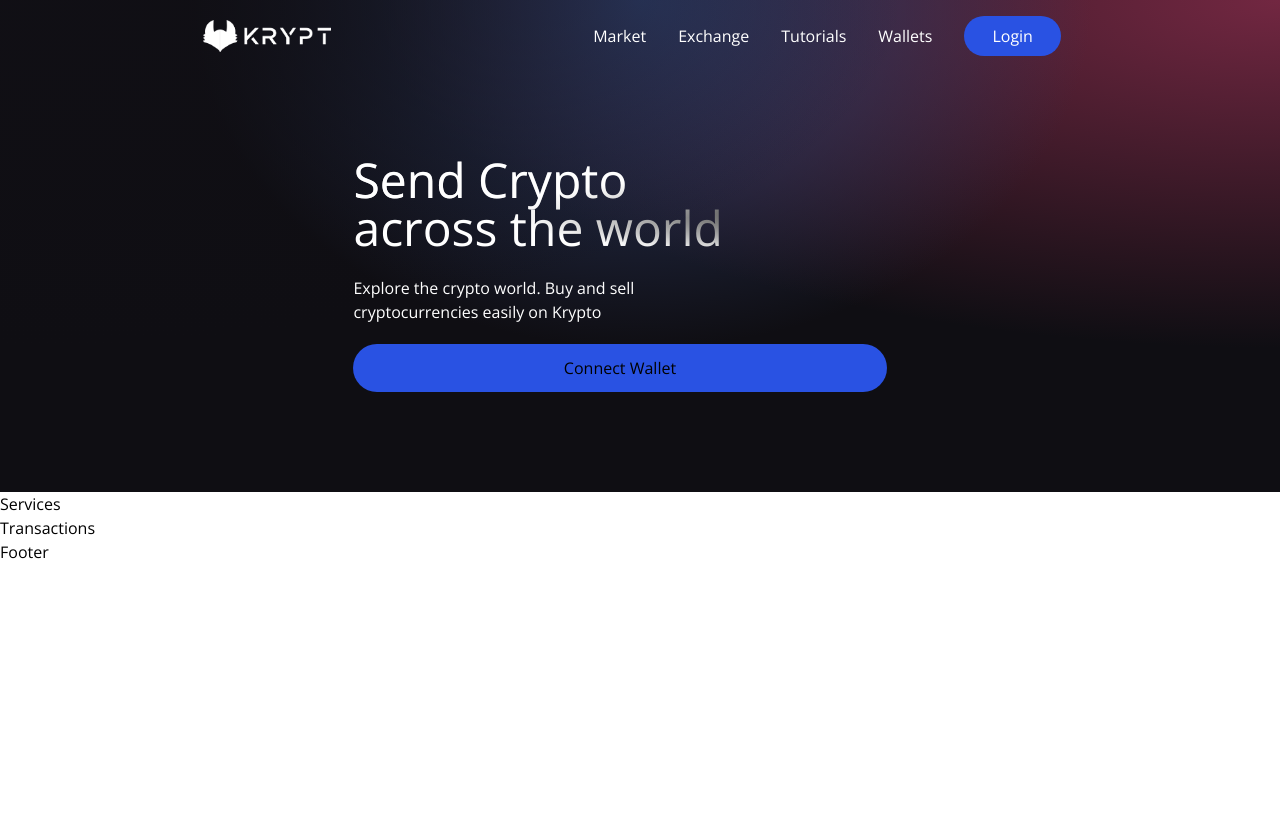
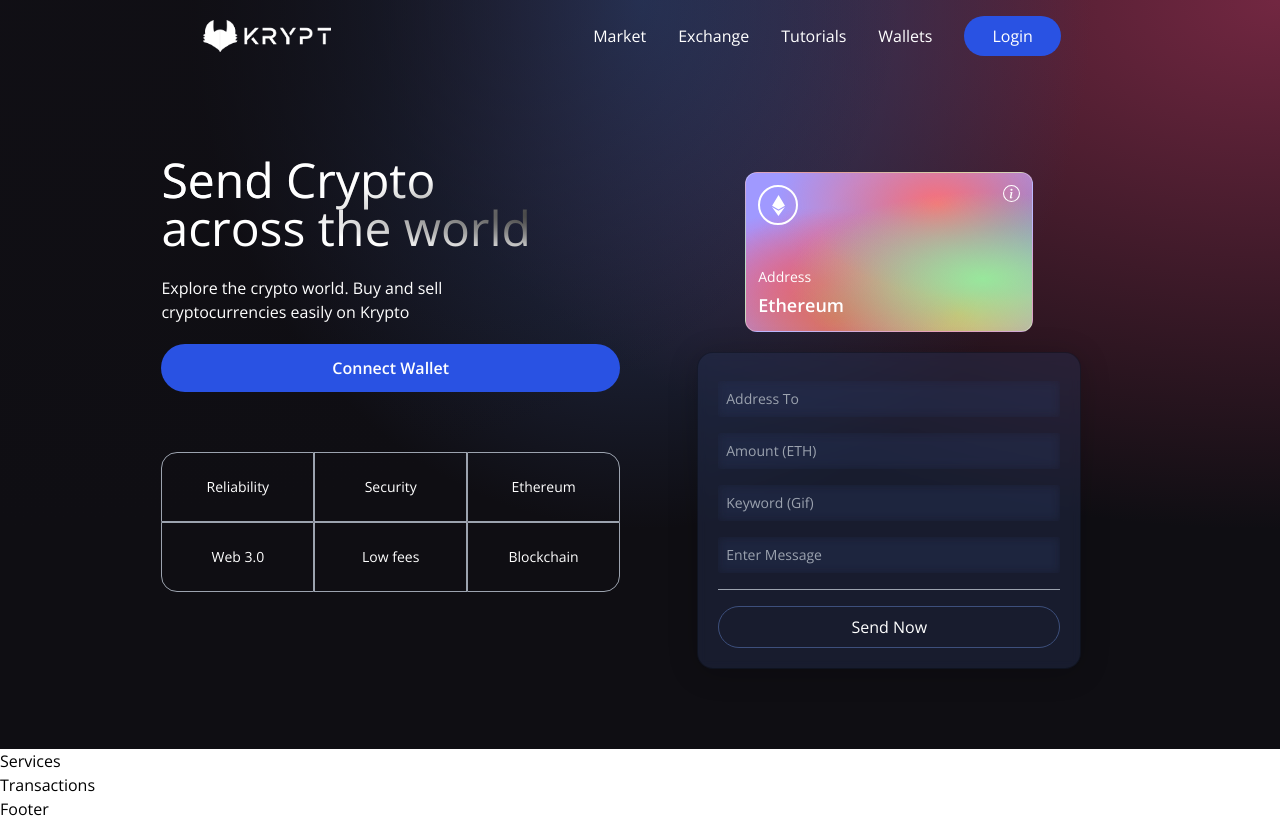
Before and after one commit to kTz1/project-web3.0, a React (Vite) app in the folder client/: page / in a window 1280 px wide. Before the commit the page ends 800 px from the top, so only its background shows below. Built offline with nearby package versions, Linux system fonts and the light colour scheme.

Commit message:
added Welcome and Spinner component

```diff
--- a/client/src/components/Loader.jsx
+++ b/client/src/components/Loader.jsx
@@ -1,8 +1,8 @@
 
 const Loader = () => {
     return (
-        <div>
-            Loader
+        <div className="flex justify-center items-center py-3">
+            <div className="animate-spin rounded-full h-32 w-32 border-b-2 border-red-700" />
         </div>
     )
 }
--- a/client/src/components/Welcome.jsx
+++ b/client/src/components/Welcome.jsx
@@ -4,15 +4,34 @@
 
 import { Loader } from './';
 
+
+const commonStyles = 'min-h-[70px] sm:px-0 px-2 sm:min-w-[120px] flex justify-center items-center border-[0.5px] border-gray-400 text-sm font-light text-white';
+
+const Input = ({ placeholder, name, type, value, handleChange }) => (
+    <input
+        placeholder={placeholder}
+        type={type}
+        step="0.0001"
+        value={value}
+        onChange={() => handleChange(e, name)}
+        className="my-2 w-full rounded-sm p-2 outline-none bg-transparent text-white border-none text-sm white-glassmorphism"
+    />
+);
+
 const Welcome = () => {
     const connectWallet = () => {
 
     };
 
+    const handleSubmit = () => {
+
+    };
+
     return (
         <div className="flex w-full justify-center items-center">
-            <div className="flex md:flex-row flex-col items-start justify-between md:p-20 py-12 px-4">
-                <div className="flex flex-1 justify-start flex-col md:mr-10">
+            <div className="flex mf:flex-row flex-col items-start justify-between md:p-20 py-12 px-4">
+                {/* Right side */}
+                <div className="flex flex-1 justify-start flex-col mf:mr-10">
                     <h1 className="text-3xl sm:text-5xl text-white text-gradient py-1">
                         Send Crypto <br /> across the world
                     </h1>
@@ -24,8 +43,67 @@
                         onClick={connectWallet}
                         className="flex flex-row justify-center items-center my-5 bg-[#2952e3] p-3 rounded-full cursor-pointer hover:bg-[#2546bd]"
                     >
-                        Connect Wallet
+                        <p className="text-white text-base font-semibold">Connect Wallet</p>
                     </button>
+                    <div className="grid sm:grid-cols-3 grid-cols-2 w-full mt-10">
+                        <div className={`rounded-tl-2xl ${commonStyles}`}>
+                            Reliability
+                        </div>
+                        <div className={commonStyles}>Security</div>
+                        <div className={`rounded-tr-2xl ${commonStyles}`}>
+                            Ethereum
+                        </div>
+                        <div className={`rounded-bl-2xl ${commonStyles}`}>
+                            Web 3.0
+                        </div>
+                        <div className={commonStyles}>Low fees</div>
+                        <div className={`rounded-br-2xl ${commonStyles}`}>
+                            Blockchain
+                        </div>
+                    </div>
+                </div>
+                {/* Left side */}
+                <div className="flex flex-col flex-1 items-center justify-start w-full mf:mt-0 mt-10">
+                    <div className="p-3 justify-end items-start flex-col rounded-xl h-40 sm:w-72 w-full my-5 eth-card white-glassmorphism">
+                        <div className="flex justify-between flex-col w-full h-full">
+                            <div className="flex justify-between items-start">
+                                <div className="w-10 h-10 rounded-full border-2 border-white flex justify-center items-center">
+                                    <SiEthereum fontSize={21} color="#fff" />
+                                </div>
+                                    <BsInfoCircle fontSize={17} color="#fff" />
+                            </div>
+                            <div>
+                                <p className="text-white font-light text-sm">
+                                    Address
+                                </p>
+                                <p className="text-white font-semibold text-lg mt-1">
+                                    Ethereum
+                                </p>
+                            </div>
+                        </div>
+                    </div>
+
+                    <div className="p-5 sm:w-96 w-full flex flex-col justify-start items-center blue-glassmorphism">
+                        <Input placeholder="Address To" name="addressTo" type="text" handleChange={() => {}} />
+                        <Input placeholder="Amount (ETH)" name="amount" type="number" handleChange={() => {}} />
+                        <Input placeholder="Keyword (Gif)" name="keyword" type="text" handleChange={() => {}} />
+                        <Input placeholder="Enter Message" name="message" type="text" handleChange={() => {}} />
+
+                        <div className="h-[1px] w-full bg-gray-400 my-2" />
+
+                        {false ? (
+                            <Loader />
+                        ) : (
+
+                            <button
+                                type="button"
+                                onClick={handleSubmit}
+                                className="text-white border-[1px] mt-2 w-full border-[#3d4f7c] p-2 rounded-full cursor-pointer"
+                            >
+                                Send Now
+                            </button>
+                        )}
+                    </div>
                 </div>
             </div>
         </div>
--- a/client/tailwind.config.js
+++ b/client/tailwind.config.js
@@ -1,7 +1,35 @@
 module.exports = {
-  content: ["./src/**/*.{js,jsx,ts,tsx}", "./public/index.html"],
+  purge: ["./src/**/*.{js,jsx,ts,tsx}", "./public/index.html"],
+  mode: "jit",
+  darkMode: false, // or 'media' or 'class'
   theme: {
+    fontFamily: {
+      display: ["Open Sans", "sans-serif"],
+      body: ["Open Sans", "sans-serif"],
+    },
+    extend: {
+      screens: {
+        mf: "990px",
+      },
+      keyframes: {
+        "slide-in": {
+          "0%": {
+            "-webkit-transform": "translateX(120%)",
+            transform: "translateX(120%)",
+          },
+          "100%": {
+            "-webkit-transform": "translateX(0%)",
+            transform: "translateX(0%)",
+          },
+        },
+      },
+      animation: {
+        "slide-in": "slide-in 0.5s ease-out",
+      },
+    },
+  },
+  variants: {
     extend: {},
   },
   plugins: [],
-}
+};
```
Also changed, not shown: client/src/index.css (line endings or trailing spaces).
